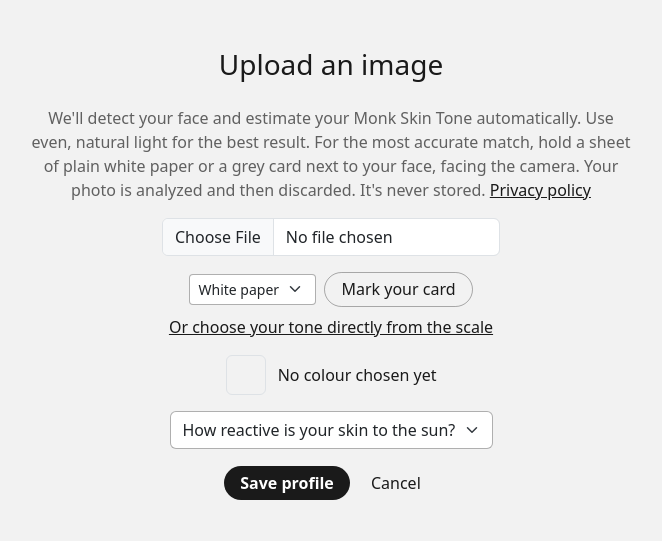
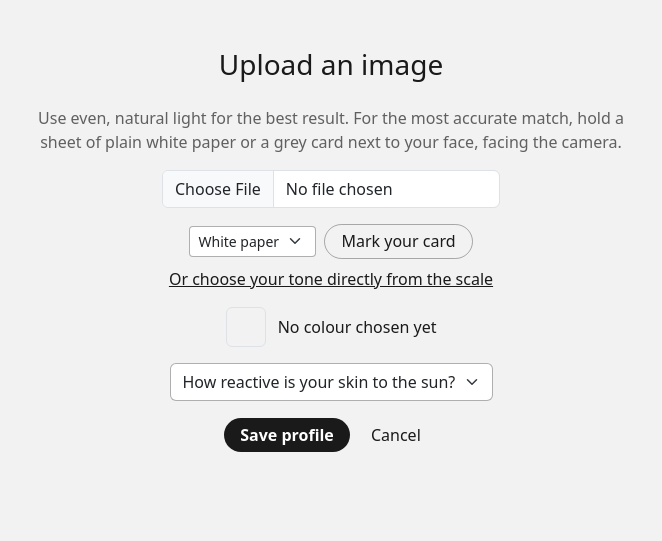
Before and after one commit to Doshimatoshi/Huey, a Flask app: page /setup?method=upload in a window 1280 px wide. Shown: the part 66-607 px from the top of the page, without its empty margins (309-971 px from the left). Run offline with Flask 3, Linux system fonts and the light colour scheme; the visitor is signed in with stand-in values (Sample User, id 1); data that the repository does not hold is empty; parts of the project's set-up code (start-up, migrations or seed data) failed here and were passed over; some libraries are stand-ins or nearby versions.

Commit message:
Shorten the setup page intro
Remove the saved-tone line, the automatic-detection sentence and the
privacy line, leaving the lighting and reference card advice.

Co-Authored-By: Claude Opus 5.5 <noreply@anthropic.com>

```diff
--- a/templates/tone.html
+++ b/templates/tone.html
@@ -6,12 +6,6 @@
 
 {% block main %}
     <div class="tone-setup">
-        {% if profile %}
-            <p class="text-muted mb-4">
-                <span class="mst-swatch align-middle me-1" style="background-color: {{ profile['hex_value'] }}"></span>
-                Your saved tone is {{ profile["mst_value"] }} of 10. It stays until you save a new one.
-            </p>
-        {% endif %}
         <form action="/setup" data-method="{{ method }}" method="post">
             {% if method == "hex" %}
                 <h1 class="h3 mb-1">Choose your Monk Skin Tone</h1>
@@ -38,9 +32,8 @@
             {% else %}
                 <h1 class="h3 mb-4">{{ "Upload an image" if method == "upload" else "Take a selfie" }}</h1>
                 <p class="text-muted setup">
-                    We'll detect your face and estimate your Monk Skin Tone automatically. Use even, natural light for the best result.
+                    Use even, natural light for the best result.
                     For the most accurate match, hold a sheet of plain white paper or a grey card next to your face, facing the camera.
-                    Your photo is analyzed and then discarded. It's never stored. <a href="/privacy">Privacy policy</a>
                 </p>
 
                 {% if method == "upload" %}
```
